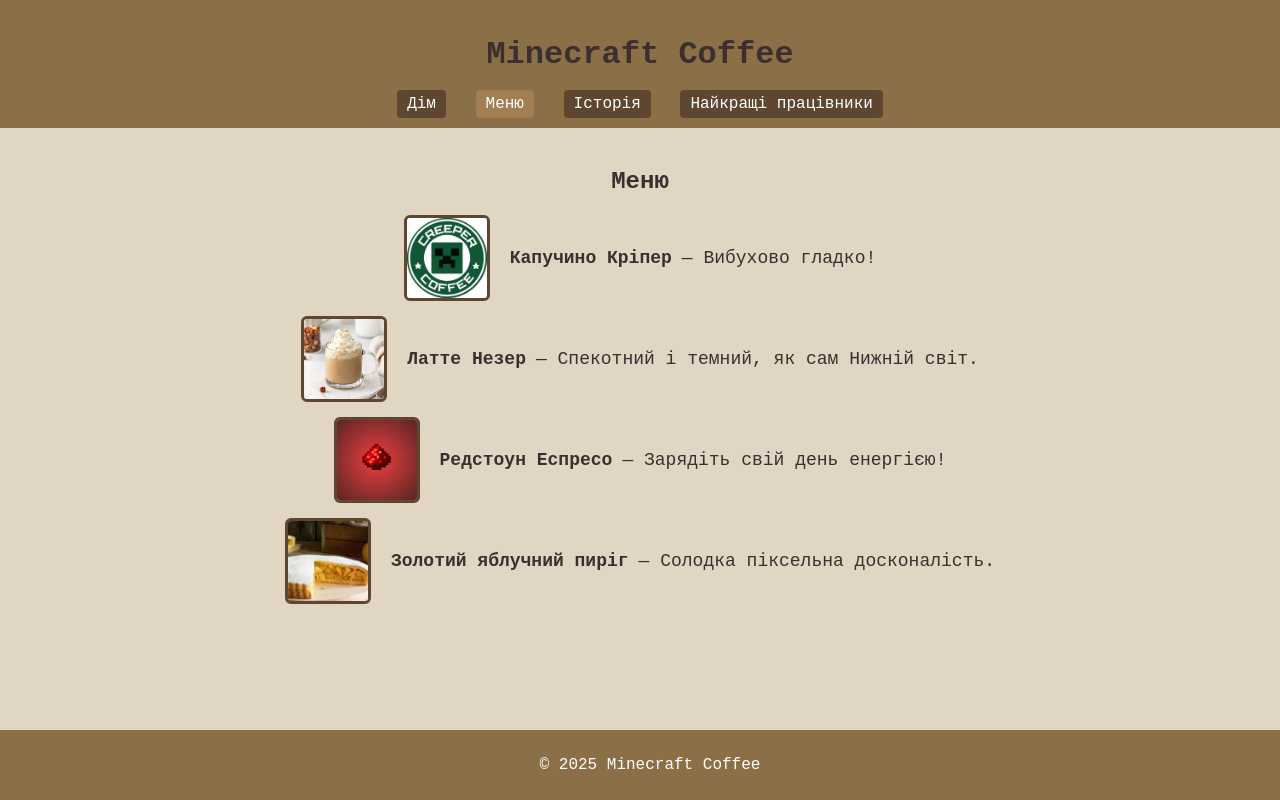
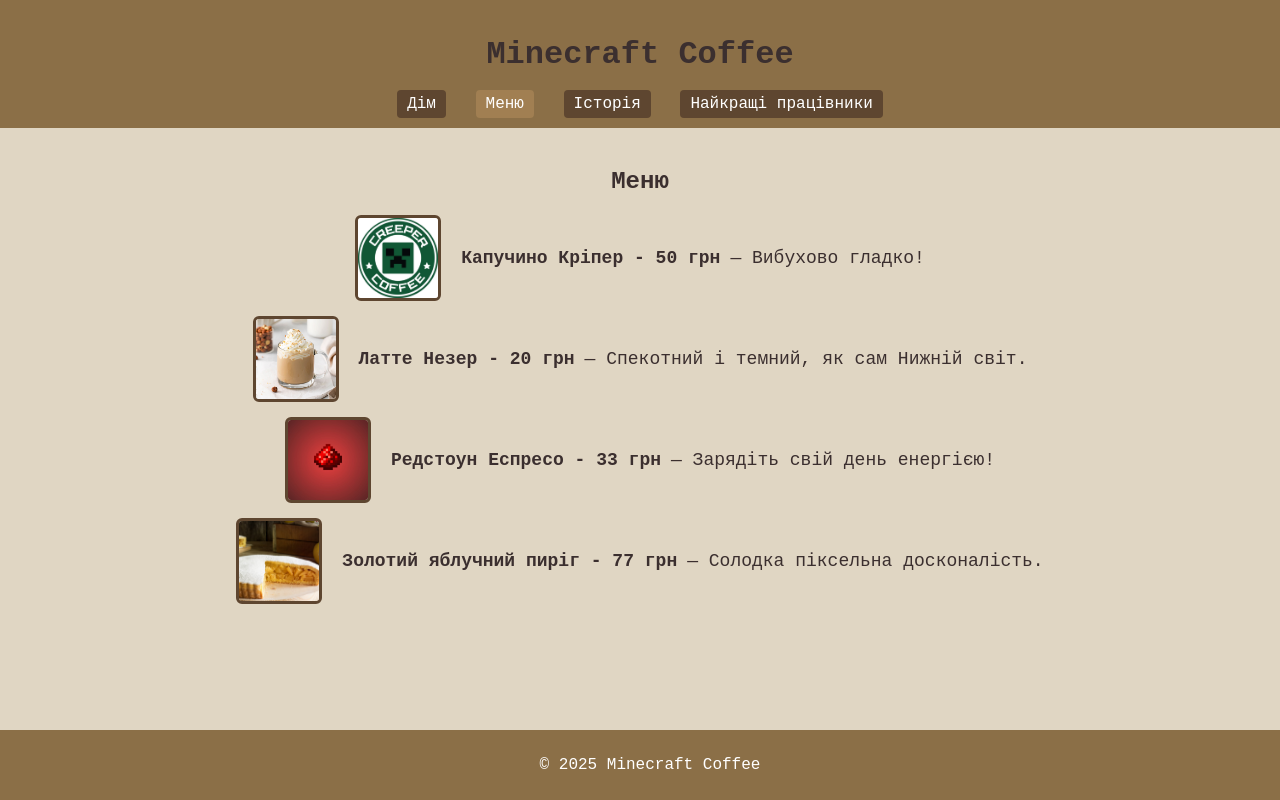
Before and after one commit to Kfmfj/Minecraft-Coffee, a plain HTML site: page menu.html in a window 1280 px wide. Drawn offline with Linux system fonts and the light colour scheme.

Commit message:
Update menu.html

```diff
--- a/menu.html
+++ b/menu.html
@@ -21,19 +21,19 @@
   <ul class="menu">
     <li>
       <img src="images/creeper_cappuccino.jpg" class="menu-img">
-      <b>Капучино Кріпер</b> — Вибухово гладко!
+      <b>Капучино Кріпер - 50 грн</b> — Вибухово гладко!
     </li>
     <li>
       <img src="images/nether_latte.jpg" class="menu-img">
-      <b>Латте Незер</b> — Спекотний і темний, як сам Нижній світ.
+      <b>Латте Незер - 20 грн</b> — Спекотний і темний, як сам Нижній світ.
     </li>
     <li>
       <img src="images/redstone_espresso.jpg" class="menu-img">
-      <b>Редстоун Еспресо</b> — Зарядіть свій день енергією!
+      <b>Редстоун Еспресо - 33 грн</b> — Зарядіть свій день енергією!
     </li>
     <li>
       <img src="images/golden_apple_pie.jpg" class="menu-img">
-      <b>Золотий яблучний пиріг</b> — Солодка піксельна досконалість.
+      <b>Золотий яблучний пиріг - 77 грн</b> — Солодка піксельна досконалість.
     </li>
   </ul>
 </main>
```
